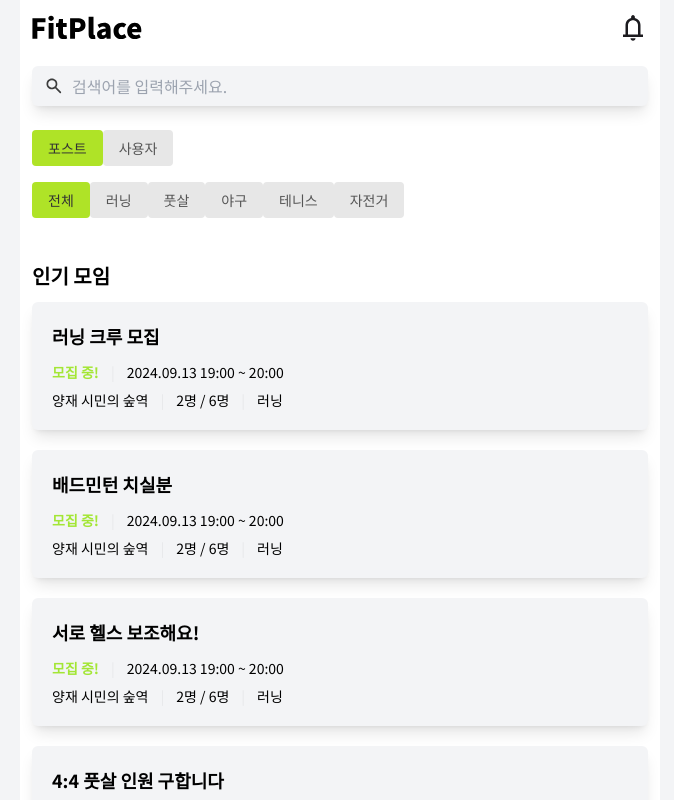
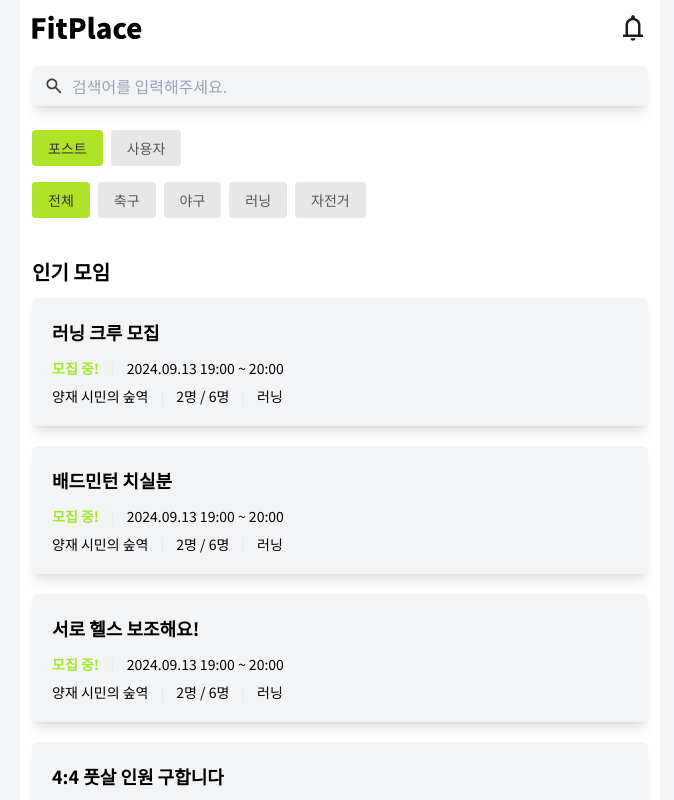
Before and after one commit to prgrms-fe-devcourse/NFE1_2_FitPlace, a React (Vite) app: page /search in a window 1280 px wide. Shown: the top 800 px of the page, without its empty margins (300-974 px from the left). Built offline with nearby package versions, Linux system fonts and the light colour scheme.

Commit message:
feat:검색페이지 카테고리 클릭 스타일

```diff
--- a/src/components/Button.tsx
+++ b/src/components/Button.tsx
@@ -4,19 +4,26 @@ interface ButtonProps {
     label: string;
     size?: "small" | "mid" | "full";
     color?: "green" | "line" | "grey";
+    margin?: "btnMr" | "btnMl" | "";
+    onClick?: () => void; // onClick 이벤트 핸들러 추가
 }
 // 크기와 색상에 대한 타입 정의
 type SizeClass = "small" | "mid" | "full";
 type ColorClass = "green" | "line" | "grey";
+type MarginClass = "btnMr" | "btnMl" | "";
+
 const Button: React.FC<ButtonProps> = ({
     label,
     size = "full",
     color = "green",
+    margin = "",
+    // onClick 이벤트 props 추가
+    onClick,
 }) => {
     // 크기와 색상에 따라 Tailwind CSS 클래스를 설정합니다.
     const sizeClasses: Record<SizeClass, string> = {
         small: "inline-block px-2 py-1 text-sm",
-        mid: "inline-block roundedpx-4 px-4 py-2 text-sm ",
+        mid: "inline-block px-4 py-2 text-sm",
         full: "px-4 py-2 text-sm ",
     };
     const colorClasses: Record<ColorClass, string> = {
@@ -24,9 +31,17 @@ const Button: React.FC<ButtonProps> = ({
         line: "border-2 border-[#AFE327] text-[#555] hover:bg-[#AFE327] hover:text-[#555]",
         grey: " bg-[#E7E7E7] text-[#555] hover:bg-[#666] hover:text-[#fff]",
     };
+    const marginClasses: Record<MarginClass, string> = {
+        btnMr: "mr-2",
+        btnMl: "ml-2",
+        "": "",
+    };
+
     return (
         <div
-            className={`rounded ${sizeClasses[size]} ${colorClasses[color]} cursor-pointer`}
+            className={`rounded ${sizeClasses[size]} ${colorClasses[color]} ${marginClasses[margin as MarginClass]} cursor-pointer`}
+            // onClick 이벤트 핸들러 추가
+            onClick={onClick}
         >
             {label}
         </div>
--- a/src/components/SearchResult.tsx
+++ b/src/components/SearchResult.tsx
@@ -1,20 +1,31 @@
-import React from "react";
+import React, { useState } from "react";
 import Health_post from "../components/Health_post";
 import Button from "../components/Button";
 
 const SearchResult = () => {
+    const exerciseList = ["전체", "축구", "야구", "러닝", "자전거"];
+    const [activeButton, setActiveButton] = useState("전체");
+
+    const handleButtonClick = (item: string) => {
+        setActiveButton(item);
+    };
+
     return (
         <div>
-            <div className="postCategory">
-                <Button label="전체" color="green" size="mid" />
-                <Button label="러닝" color="grey" size="mid" />
-                <Button label="풋살" color="grey" size="mid" />
-                <Button label="야구" color="grey" size="mid" />
-                <Button label="테니스" color="grey" size="mid" />
-                <Button label="자전거" color="grey" size="mid" />
+            <div className="mb-10">
+                {exerciseList.map((item, index) => (
+                    <Button
+                        key={index}
+                        label={item}
+                        color={item === activeButton ? "green" : "grey"}
+                        size="mid"
+                        margin="btnMr"
+                        onClick={() => handleButtonClick(item)}
+                    />
+                ))}
             </div>
             <section>
-                <p className="font-bold mt-11 text-xl mb-3">인기 모임</p>
+                <p className="font-bold text-xl mb-3">인기 모임</p>
                 <div className="h-1/2">
                     <Health_post title={"러닝 크루 모집"} />
                     <Health_post title={"배드민턴 치실분"} />
--- a/src/pages/Search.tsx
+++ b/src/pages/Search.tsx
@@ -1,17 +1,32 @@
-import React from "react";
+import React, { useState } from "react";
 import Button from "../components/Button";
 import Search_bar from "../components/Search_bar";
 import SearchResult from "../components/SearchResult";
 
 const Search = () => {
+    const buttons = ["포스트", "사용자"];
+    const [activeButton, setActiveButton] = useState(buttons[0]);
+
+    const handleButtonClick = (item: string) => {
+        setActiveButton(item);
+    };
+
     return (
         <div className="w-140 min-h-screen bg-white p-3">
             <section className="mb-6">
                 <Search_bar placeholder="검색어를 입력해주세요." />
             </section>
             <div className="mb-4 flex">
-                <Button label="포스트" color="green" size="mid" />
-                <Button label="사용자" color="grey" size="mid" />
+                {buttons.map((button, index) => (
+                    <Button
+                        key={index}
+                        label={button}
+                        color={activeButton === button ? "green" : "grey"}
+                        size="mid"
+                        margin="btnMr"
+                        onClick={() => handleButtonClick(button)}
+                    />
+                ))}
             </div>
             <SearchResult />
         </div>
```
